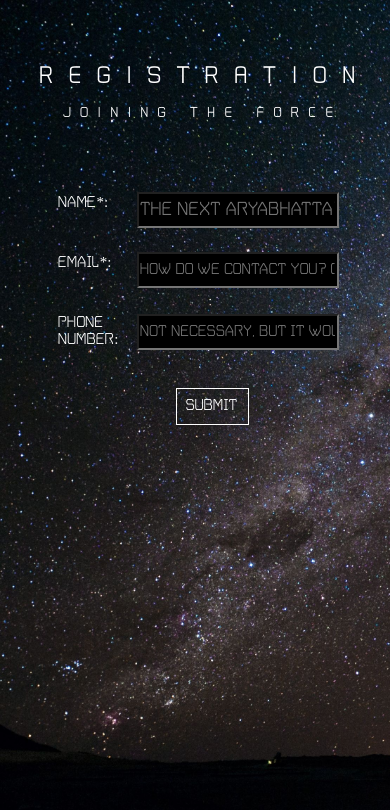
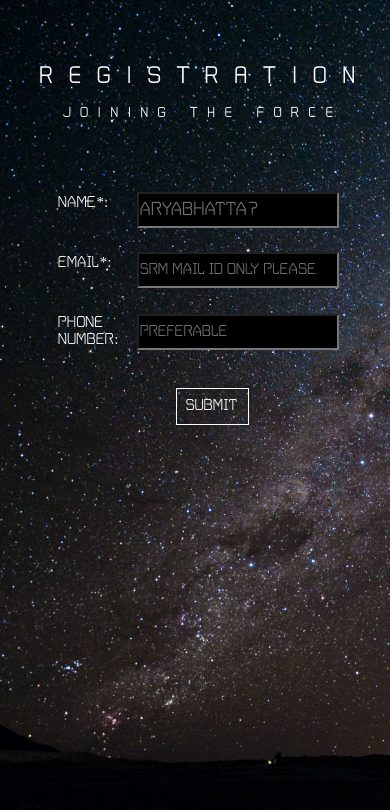
Before and after one commit to GeNeRaL-ShAdOw/SRMSATwebsite, a React (Create React App) app in the folder srmsatwebsite/: page /registration in a window 390 px wide. Shown: the top 810 px of the page. Built offline with nearby package versions, Linux system fonts and the light colour scheme.

Commit message:
temp fix to mobiles

```diff
--- a/srmsatwebsite/src/Components/registration.jsx
+++ b/srmsatwebsite/src/Components/registration.jsx
@@ -36,21 +36,21 @@ function Registration()
         <form onSubmit={handleSubmit} className='animationforform'>
             <label >
                 <font size='+3'>NAME*:</font>
-                <input type="text" name="name" placeholder='THE NEXT ARYABHATTA?' style={{fontFamily: 'Voyager', fontSize: 'large', color: 'white'}} className='input-padding' value={name} onChange={(event) => setName(event.target.value.toUpperCase())} />
+                <input type="text" name="name" placeholder='ARYABHATTA?' style={{fontFamily: 'Voyager', fontSize: 'large', color: 'white'}} className='input-padding' value={name} onChange={(event) => setName(event.target.value.toUpperCase())} />
             </label>
             <br/>
             <br/>
             <br/>
             <label>
                 <font size='+3'>EMAIL*:</font>
-                <input type="email" name="email" placeholder='HOW DO WE CONTACT YOU? ( SRM MAIL ID ONLY PLEASE.)' className='input-padding' value={email} onChange={(event) => setEmail(event.target.value.toUpperCase())} />
+                <input type="email" name="email" placeholder='SRM MAIL ID ONLY PLEASE.' className='input-padding' value={email} onChange={(event) => setEmail(event.target.value.toUpperCase())} />
             </label>
             <br/>
             <br/>
             <br/>
             <label>
                 <font size='+3'>PHONE NUMBER:</font>
-                <input type="tel" name="phone" placeholder='NOT NECESSARY, BUT IT WOULD BE COOL IF YOU DID' className='input-padding' value={phone} onChange={(event) => setPhone(event.target.value.toUpperCase())} />
+                <input type="tel" name="phone" placeholder='PREFERABLE' className='input-padding' value={phone} onChange={(event) => setPhone(event.target.value.toUpperCase())} />
             </label>
             <br/>
             <br/>
```
